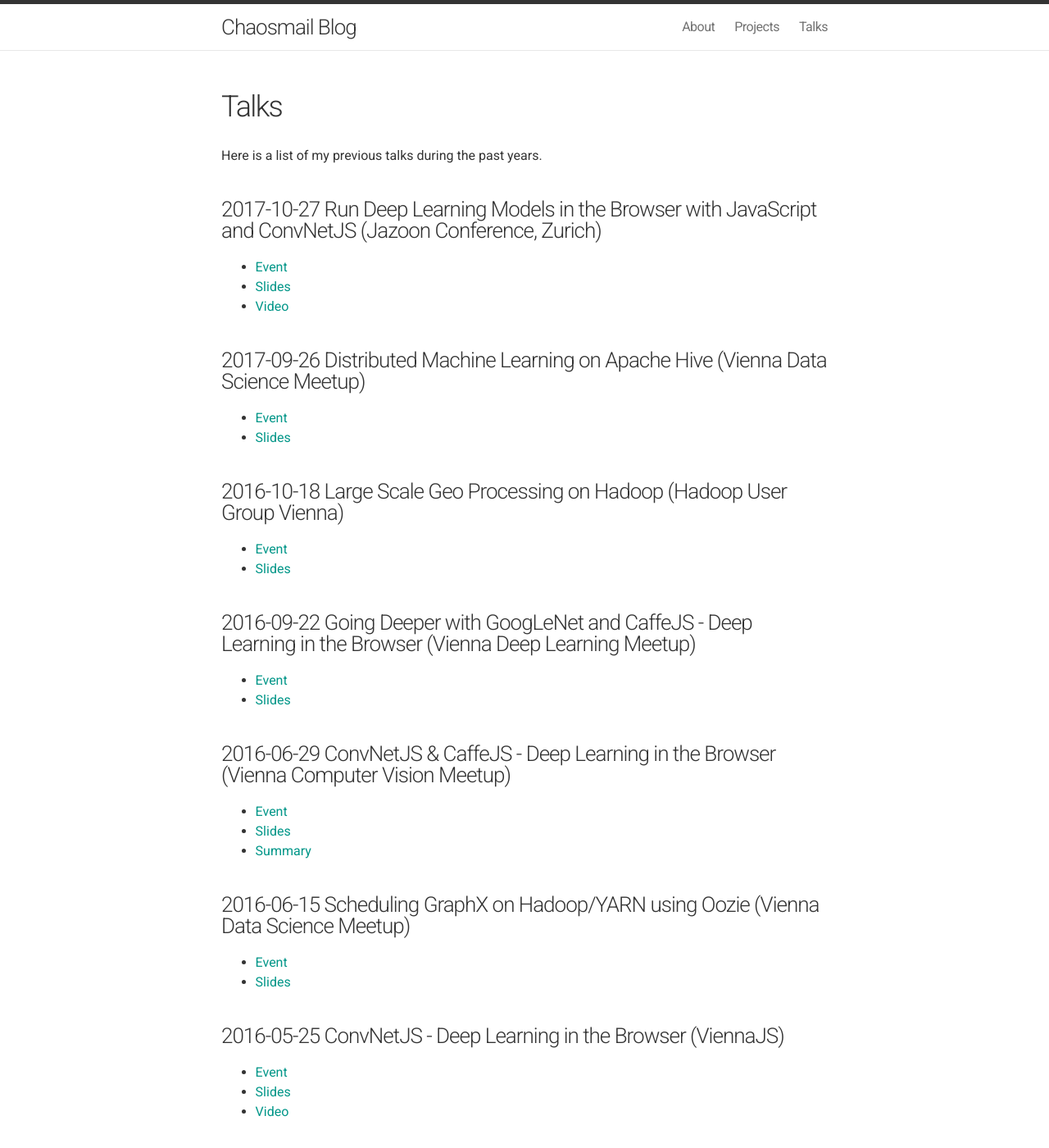
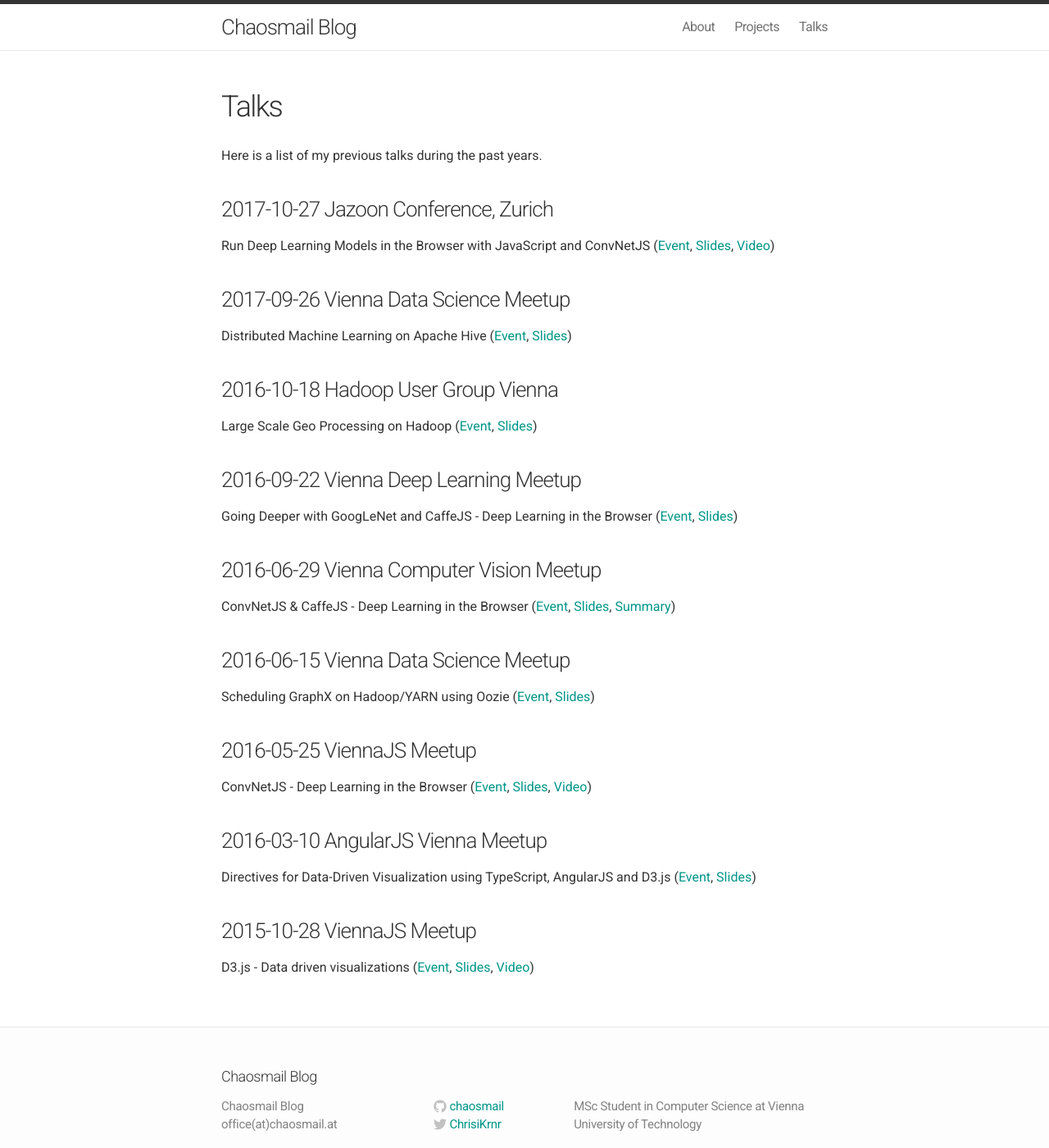
Before and after one commit to chaosmail/chaosmail.github.com, a Jekyll site: the page built from talks.md, in a window 1280 px wide and 1400 px high. Shown: the whole window at 82% size. Built offline with Jekyll 4.4.1, drawn with Linux system fonts in a browser that asks for light colours; nearby versions of some CDN libraries; some of the changed text lies outside the part shown.

Commit message:
update talks

```diff
--- a/talks.md
+++ b/talks.md
@@ -6,51 +6,60 @@ permalink: /talks/
 
 Here is a list of my previous talks during the past years.
 
-### 2017-10-27 Run Deep Learning Models in the Browser with JavaScript and ConvNetJS (Jazoon Conference, Zurich)
+### 2017-10-27 Jazoon Conference, Zurich
 
-* [Event](https://jazoon.com/autumn2017/session/run-deep-learning-models-in-the-browser-with-javascript-and-convnetjs/)
-* [Slides](https://docs.google.com/presentation/d/18rcDSZc7PCfa3zuoeHVYqbTaMSza8gxCqSF9HOfewuw/edit?usp=sharing)
-* [Video](https://www.youtube.com/watch?v=qL4EQFBOu3A)
+Run Deep Learning Models in the Browser with JavaScript and ConvNetJS
+([Event](https://jazoon.com/autumn2017/session/run-deep-learning-models-in-the-browser-with-javascript-and-convnetjs/),
+[Slides](https://docs.google.com/presentation/d/18rcDSZc7PCfa3zuoeHVYqbTaMSza8gxCqSF9HOfewuw/edit?usp=sharing),
+[Video](https://www.youtube.com/watch?v=qL4EQFBOu3A))
 
-### 2017-09-26 Distributed Machine Learning on Apache Hive (Vienna Data Science Meetup)
+### 2017-09-26 Vienna Data Science Meetup
 
-* [Event](https://www.meetup.com/de-DE/Vienna-Data-Science-Tools/events/242767939/)
-* [Slides](https://docs.google.com/presentation/d/1r7k0VggUBmEIsF7IBJtn558fEOq812i1gBVXBxF4Wy8/edit?usp=sharing)
+Distributed Machine Learning on Apache Hive
+([Event](https://www.meetup.com/de-DE/Vienna-Data-Science-Tools/events/242767939/),
+[Slides](https://docs.google.com/presentation/d/1r7k0VggUBmEIsF7IBJtn558fEOq812i1gBVXBxF4Wy8/edit?usp=sharing))
 
-### 2016-10-18 Large Scale Geo Processing on Hadoop (Hadoop User Group Vienna)
+### 2016-10-18 Hadoop User Group Vienna
 
-* [Event](https://www.meetup.com/de-DE/futureofdata-vienna/events/242215692/)
-* [Slides](https://docs.google.com/presentation/d/1gMWpvRvM5akjZew8ZoQPqFJuiKAuovv2GEiCWdH8vm4/edit?usp=sharing)
+Large Scale Geo Processing on Hadoop
+([Event](https://www.meetup.com/de-DE/futureofdata-vienna/events/242215692/),
+[Slides](https://docs.google.com/presentation/d/1gMWpvRvM5akjZew8ZoQPqFJuiKAuovv2GEiCWdH8vm4/edit?usp=sharing))
 
-### 2016-09-22 Going Deeper with GoogLeNet and CaffeJS - Deep Learning in the Browser (Vienna Deep Learning Meetup)
+### 2016-09-22 Vienna Deep Learning Meetup
 
-* [Event](https://www.meetup.com/de-DE/Vienna-Deep-Learning-Meetup/events/233441928/)
-* [Slides](https://docs.google.com/presentation/d/19ZavmCzObgiGMOJVydSmcJFw6pBUsrnon9TMP8nAhTU/edit?usp=sharing)
+Going Deeper with GoogLeNet and CaffeJS - Deep Learning in the Browser
+([Event](https://www.meetup.com/de-DE/Vienna-Deep-Learning-Meetup/events/233441928/),
+[Slides](https://docs.google.com/presentation/d/19ZavmCzObgiGMOJVydSmcJFw6pBUsrnon9TMP8nAhTU/edit?usp=sharing))
 
-### 2016-06-29 ConvNetJS & CaffeJS - Deep Learning in the Browser (Vienna Computer Vision Meetup)
+### 2016-06-29 Vienna Computer Vision Meetup
 
-* [Event](https://www.meetup.com/de-DE/Vienna-Computer-Vision-Meetup/events/tszrnlyvjbmc/)
-* [Slides](https://docs.google.com/presentation/d/1OMjHKbHqhtAQTWShxUNUQ7wC6Ozp1rXcbIRzDF-m6S8/edit?usp=sharing)
-* [Summary](https://anyline.com/news/monthly-computer-vision-meetup-roundup-7/)
+ConvNetJS & CaffeJS - Deep Learning in the Browser
+([Event](https://www.meetup.com/de-DE/Vienna-Computer-Vision-Meetup/events/tszrnlyvjbmc/),
+[Slides](https://docs.google.com/presentation/d/1OMjHKbHqhtAQTWShxUNUQ7wC6Ozp1rXcbIRzDF-m6S8/edit?usp=sharing),
+[Summary](https://anyline.com/news/monthly-computer-vision-meetup-roundup-7/))
 
-### 2016-06-15 Scheduling GraphX on Hadoop/YARN using Oozie (Vienna Data Science Meetup)
+### 2016-06-15 Vienna Data Science Meetup
 
-* [Event](https://www.meetup.com/de-DE/Vienna-Data-Science-Tools/events/230220798/)
-* [Slides](https://docs.google.com/presentation/d/1P85yoUTyy9LyAbBL3cyWHt21KviIWIUH5rTWFTFvMXI/edit?usp=sharing)
+Scheduling GraphX on Hadoop/YARN using Oozie
+([Event](https://www.meetup.com/de-DE/Vienna-Data-Science-Tools/events/230220798/),
+[Slides](https://docs.google.com/presentation/d/1P85yoUTyy9LyAbBL3cyWHt21KviIWIUH5rTWFTFvMXI/edit?usp=sharing))
 
-### 2016-05-25 ConvNetJS - Deep Learning in the Browser (ViennaJS)
+### 2016-05-25 ViennaJS Meetup
 
-* [Event](https://www.meetup.com/de-DE/viennajs/events/qpmdllyvhbhc/)
-* [Slides](https://docs.google.com/presentation/d/1bLk23AF2lhH7t91vkW9HS-pYTYdNRriW-pjkC1GnK9E/edit?usp=sharing)
-* [Video](https://www.youtube.com/watch?v=nAHcrz5hxc4)
+ConvNetJS - Deep Learning in the Browser
+([Event](https://www.meetup.com/de-DE/viennajs/events/qpmdllyvhbhc/),
+[Slides](https://docs.google.com/presentation/d/1bLk23AF2lhH7t91vkW9HS-pYTYdNRriW-pjkC1GnK9E/edit?usp=sharing),
+[Video](https://www.youtube.com/watch?v=nAHcrz5hxc4))
 
-### 2016-03-10 Directives for Data-Driven Visualization using TypeScript, AngularJS and D3.js (AngularJS Vienna Meetup)
+### 2016-03-10 AngularJS Vienna Meetup
 
-* [Event](https://www.meetup.com/de-DE/Angular-Vienna/events/228523872/)
-* [Slides](https://docs.google.com/presentation/d/1V2qbO0pJEeKa4TXfyCZ2DPhY5jJYHPr3UYgxCr7NPoo/edit?usp=sharing)
+Directives for Data-Driven Visualization using TypeScript, AngularJS and D3.js
+([Event](https://www.meetup.com/de-DE/Angular-Vienna/events/228523872/),
+[Slides](https://docs.google.com/presentation/d/1V2qbO0pJEeKa4TXfyCZ2DPhY5jJYHPr3UYgxCr7NPoo/edit?usp=sharing))
 
-### 2015-10-28 D3.js - Data driven visualizations (ViennaJS)
+### 2015-10-28 ViennaJS Meetup
 
-* [Event](https://www.meetup.com/de-DE/viennajs/events/txlcpytnblc/)
-* [Slides](https://docs.google.com/presentation/d/1-7xsVq5fNi5Z3PwQO6JF2cBpXYNz1eaKx6EqhRU4AA0/edit?usp=sharing)
-* [Video](https://www.youtube.com/watch?v=4ZFFJ3q2j6w)
+D3.js - Data driven visualizations
+([Event](https://www.meetup.com/de-DE/viennajs/events/txlcpytnblc/),
+[Slides](https://docs.google.com/presentation/d/1-7xsVq5fNi5Z3PwQO6JF2cBpXYNz1eaKx6EqhRU4AA0/edit?usp=sharing),
+[Video](https://www.youtube.com/watch?v=4ZFFJ3q2j6w))
```
